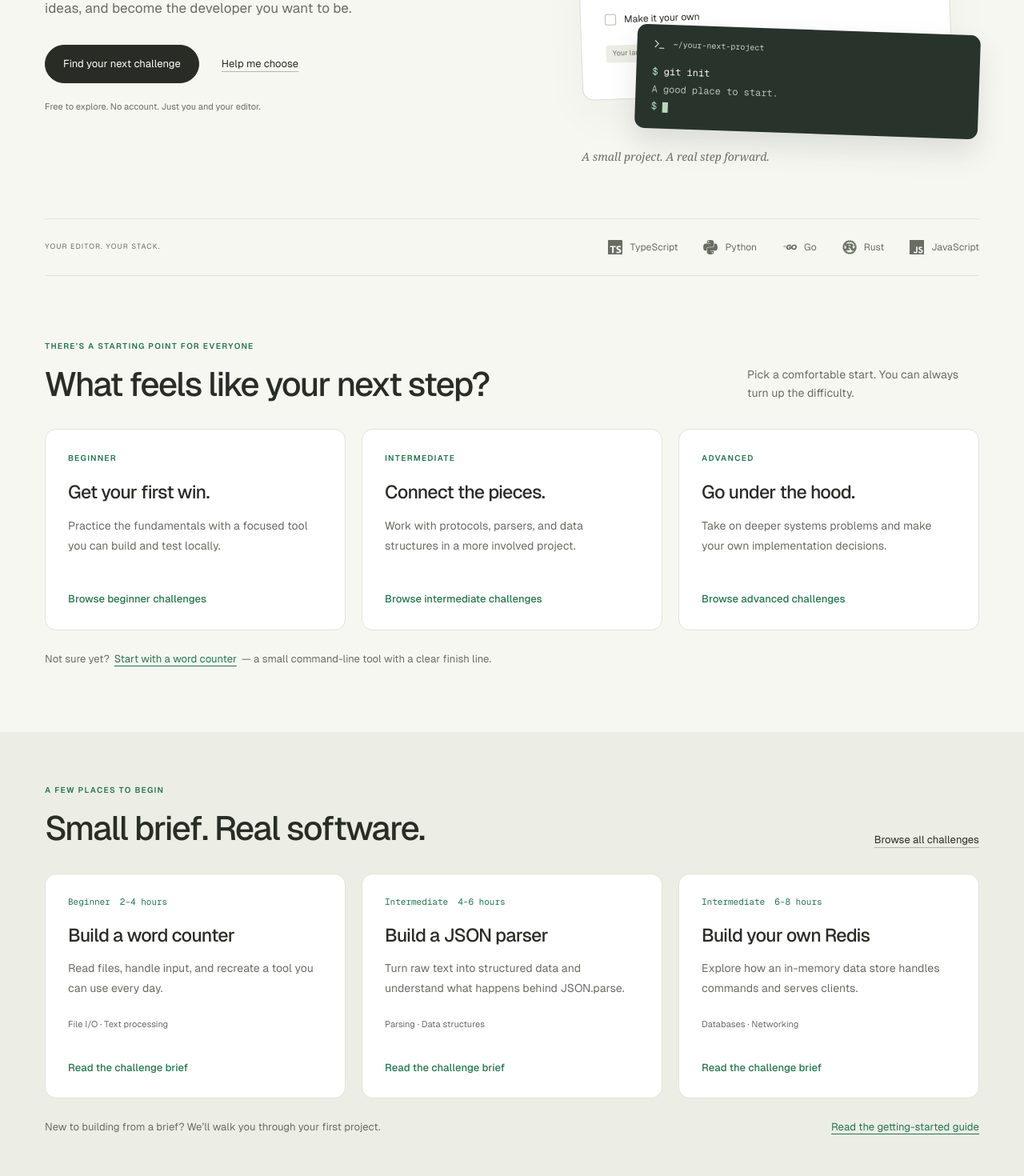
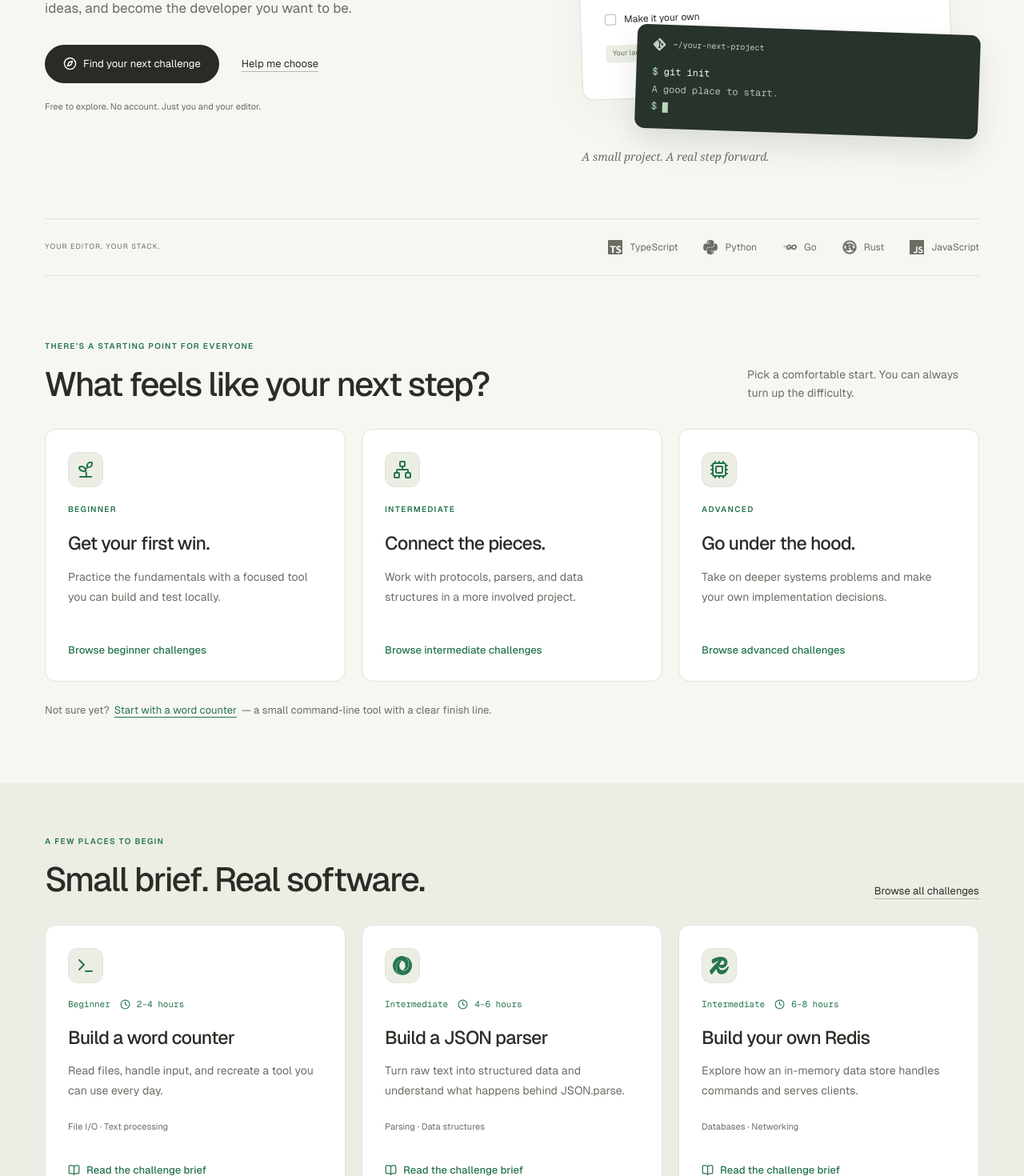
Before and after one commit to nicholasadamou/youbuildit.dev, a Next.js app: page / in a window 1280 px wide. Shown: the part 480-1950 px from the top of the page at 80% size. Built offline with nearby package versions, Linux system fonts and the light colour scheme.

Commit message:
feat: make homepage choices easier to scan with icons

```diff
--- a/app/page.tsx
+++ b/app/page.tsx
@@ -1,37 +1,28 @@
 import Link from 'next/link';
-import { Braces, Terminal, Layers, Check, Code2 } from 'lucide-react';
+import {
+  Braces,
+  Terminal,
+  Layers,
+  Code2,
+  Sprout,
+  Network,
+  Cpu,
+  Compass,
+  Clock,
+  BookOpen,
+} from 'lucide-react';
+import { steps } from '@/lib/home-content';
 import {
   siTypescript,
   siPython,
   siGo,
   siRust,
   siJavascript,
+  siRedis,
+  siJson,
 } from 'simple-icons';
 import Footer from '@/components/sections/Footer';
-
-const steps = [
-  [
-    '01',
-    'Find your next challenge.',
-    'Choose a project that sparks your curiosity. Filter by difficulty, category, or a skill you want to practice.',
-    '/challenges',
-    'Browse the library',
-  ],
-  [
-    '02',
-    'Build it your way.',
-    'Start with a clear brief. Pick your language, open your editor, and turn the requirements into working software.',
-    '/docs/getting-started',
-    'Plan your first build',
-  ],
-  [
-    '03',
-    'See another perspective.',
-    'Compare with a reference solution when one is available. Understand the trade-offs, then make your version better.',
-    '/docs/solutions',
-    'How to use solutions',
-  ],
-];
+import BuildScene from '@/components/sections/BuildScene';
 
 export default function Home() {
   return (
@@ -52,7 +43,7 @@ export default function Home() {
           </p>
           <div className="hero-actions">
             <Link className="studio-button" href="/challenges">
-              Find your next challenge
+              <Compass size={17} aria-hidden="true" /> Find your next challenge
             </Link>
             <Link className="text-link" href="#choose-challenge">
               Help me choose
@@ -62,58 +53,7 @@ export default function Home() {
             Free to explore. No account. Just you and your editor.
           </p>
         </div>
-        <div
-          className="build-scene"
-          aria-label="Illustration of a project brief and a working terminal"
-        >
-          <div className="brief-window">
-            <div className="window-bar">
-              <span />
-              <span />
-              <span />
-              <small>your-next-project.md</small>
-            </div>
-            <div className="brief-content">
-              <span className="eyebrow">From idea to implementation</span>
-              <h2>
-                A tool you’ll
-                <br />
-                actually use.
-              </h2>
-              <p>Start small. Understand every piece.</p>
-              <ul>
-                <li>
-                  <Check size={16} /> Read the requirements
-                </li>
-                <li>
-                  <Check size={16} /> Build the first version
-                </li>
-                <li>
-                  <span className="empty-check" /> Make it your own
-                </li>
-              </ul>
-              <div className="brief-tags">
-                <span>Your language</span>
-                <span>Your pace</span>
-              </div>
-            </div>
-          </div>
-          <div className="terminal-window">
-            <div className="terminal-heading">
-              <Terminal size={16} /> ~/your-next-project
-            </div>
-            <p>
-              <span>$</span> git init
-            </p>
-            <p className="terminal-muted">A good place to start.</p>
-            <p>
-              <span>$</span> <span className="cursor-block" />
-            </p>
-          </div>
-          <span className="scene-caption">
-            A small project. A real step forward.
-          </span>
-        </div>
+        <BuildScene />
       </section>
       <section
         className="language-strip site-wrap"
@@ -161,12 +101,21 @@ export default function Home() {
               'Take on deeper systems problems and make your own implementation decisions.',
               'Browse advanced challenges',
             ],
-          ].map(([level, title, description, action]) => (
+          ].map(([level, title, description, action], index) => (
             <Link
               className="discovery-card"
               href={`/challenges?difficulty=${level}`}
               key={level}
             >
+              <span className="discovery-icon" aria-hidden="true">
+                {
+                  [
+                    <Sprout key="beginner" />,
+                    <Network key="intermediate" />,
+                    <Cpu key="advanced" />,
+                  ][index]
+                }
+              </span>
               <span className="eyebrow">{level}</span>
               <h3>{title}</h3>
               <p>{description}</p>
@@ -225,14 +174,33 @@ export default function Home() {
                 key={slug}
                 href={`/challenge/${slug}`}
               >
+                <span className="discovery-icon" aria-hidden="true">
+                  {slug === 'build-your-own-wc-tool' ? (
+                    <Terminal />
+                  ) : (
+                    <svg viewBox="0 0 24 24" fill="currentColor">
+                      <path
+                        d={
+                          (slug === 'build-your-own-redis' ? siRedis : siJson)
+                            .path
+                        }
+                      />
+                    </svg>
+                  )}
+                </span>
                 <div className="challenge-meta">
                   <span>{level}</span>
-                  <span>{time}</span>
+                  <span>
+                    <Clock size={13} aria-hidden="true" /> {time}
+                  </span>
                 </div>
                 <h3>{title}</h3>
                 <p>{description}</p>
                 <span className="challenge-skills">{skills}</span>
-                <span className="card-action">Read the challenge brief</span>
+                <span className="card-action">
+                  <BookOpen size={15} aria-hidden="true" /> Read the challenge
+                  brief
+                </span>
               </Link>
             ))}
           </div>
@@ -336,7 +304,7 @@ export default function Home() {
           <em>You need a place to start.</em>
         </h2>
         <Link className="studio-button" href="/challenges?difficulty=Beginner">
-          Find a beginner challenge
+          <Sprout size={17} aria-hidden="true" /> Find a beginner challenge
         </Link>
         <Link className="text-link" href="/challenges">
           Browse the full library
--- /dev/null
+++ b/components/sections/BuildScene.tsx
@@ -0,0 +1,68 @@
+import { Check } from 'lucide-react';
+import { siGit } from 'simple-icons';
+
+export default function BuildScene() {
+  return (
+    <div
+      className="build-scene"
+      aria-label="Illustration of a project brief and a working terminal"
+    >
+      <div className="brief-window">
+        <div className="window-bar">
+          <span />
+          <span />
+          <span />
+          <small>your-next-project.md</small>
+        </div>
+        <div className="brief-content">
+          <span className="eyebrow">From idea to implementation</span>
+          <h2>
+            A tool you’ll
+            <br />
+            actually use.
+          </h2>
+          <p>Start small. Understand every piece.</p>
+          <ul>
+            <li>
+              <Check size={16} /> Read the requirements
+            </li>
+            <li>
+              <Check size={16} /> Build the first version
+            </li>
+            <li>
+              <span className="empty-check" /> Make it your own
+            </li>
+          </ul>
+          <div className="brief-tags">
+            <span>Your language</span>
+            <span>Your pace</span>
+          </div>
+        </div>
+      </div>
+      <div className="terminal-window">
+        <div className="terminal-heading">
+          <svg
+            width="16"
+            height="16"
+            viewBox="0 0 24 24"
+            fill="currentColor"
+            aria-hidden="true"
+          >
+            <path d={siGit.path} />
+          </svg>{' '}
+          ~/your-next-project
+        </div>
+        <p>
+          <span>$</span> git init
+        </p>
+        <p className="terminal-muted">A good place to start.</p>
+        <p>
+          <span>$</span> <span className="cursor-block" />
+        </p>
+      </div>
+      <span className="scene-caption">
+        A small project. A real step forward.
+      </span>
+    </div>
+  );
+}
--- /dev/null
+++ b/lib/home-content.ts
@@ -0,0 +1,23 @@
+export const steps = [
+  [
+    '01',
+    'Find your next challenge.',
+    'Choose a project that sparks your curiosity. Filter by difficulty, category, or a skill you want to practice.',
+    '/challenges',
+    'Browse the library',
+  ],
+  [
+    '02',
+    'Build it your way.',
+    'Start with a clear brief. Pick your language, open your editor, and turn the requirements into working software.',
+    '/docs/getting-started',
+    'Plan your first build',
+  ],
+  [
+    '03',
+    'See another perspective.',
+    'Compare with a reference solution when one is available. Understand the trade-offs, then make your version better.',
+    '/docs/solutions',
+    'How to use solutions',
+  ],
+];
--- a/styles/discovery.css
+++ b/styles/discovery.css
@@ -119,3 +119,26 @@
     padding-block: 10px;
   }
 }
+
+.discovery-icon {
+  display: grid;
+  place-items: center;
+  width: 44px;
+  height: 44px;
+  margin-bottom: 20px;
+  border: 1px solid var(--line);
+  border-radius: 12px;
+  background: var(--sage);
+  color: var(--brand);
+}
+.discovery-icon svg {
+  width: 24px;
+  height: 24px;
+}
+.challenge-meta > span,
+.card-action,
+.studio-button {
+  display: inline-flex;
+  align-items: center;
+  gap: 8px;
+}
```
Also changed, not shown: styles/base.css (+0 -34 lines).
